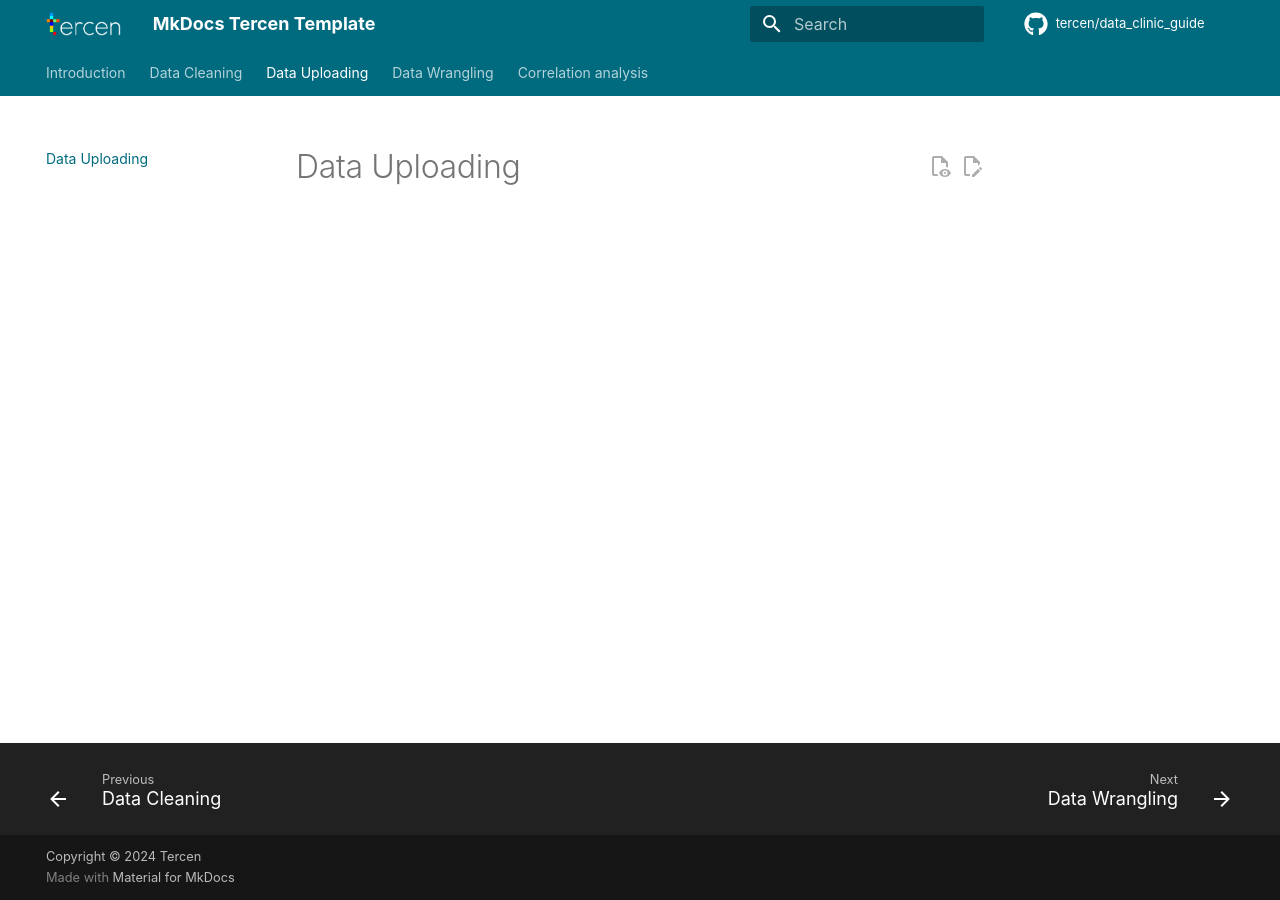
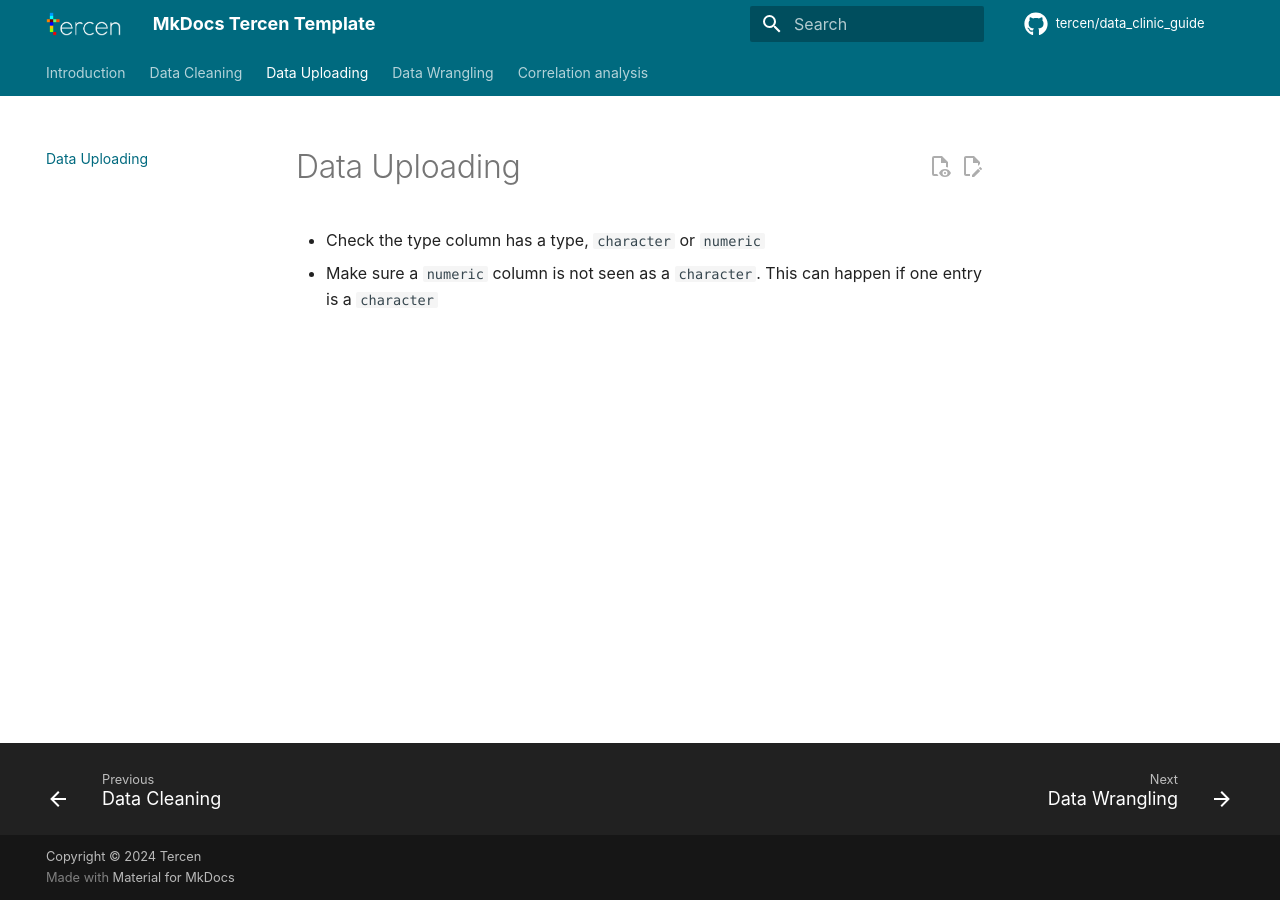
Before and after one commit to tercen/data_clinic_guide, an MkDocs documentation site: the page built from docs/02_data_uploading.md, in a window 1280 px wide. Built offline with MkDocs 1.6.1 and Material for MkDocs 9.7.7, drawn with Linux system fonts in a browser that asks for light colours; comment, search, counter and statistics services are not loaded; the version menu is left out.

Commit message:
Update 02_data_uploading.md

```diff
--- a/docs/02_data_uploading.md
+++ b/docs/02_data_uploading.md
@@ -1 +1,4 @@
 # Data Uploading
+
+* Check the type column has a type, `character` or `numeric`
+* Make sure a `numeric` column is not seen as a `character`. This can happen if one entry is a `character`
```
